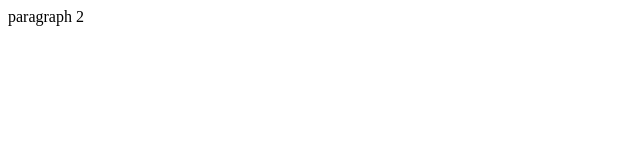
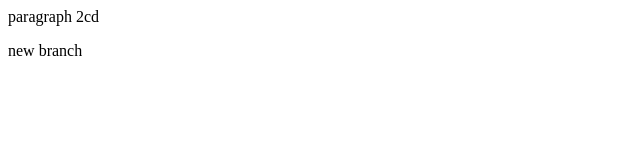
Before and after one commit to student-tech123/localrepo, a plain HTML site: page index.html in a window 1280 px wide. Shown: the full height of the page, 0-640 px from the left. Drawn offline with Linux system fonts and the light colour scheme.

Commit message:
Adding new branch

```diff
--- a/index.html
+++ b/index.html
@@ -1 +1,2 @@
-<p>paragraph 2</p>
+<p>paragraph 2cd</p>
+<p>new branch</p>
```
